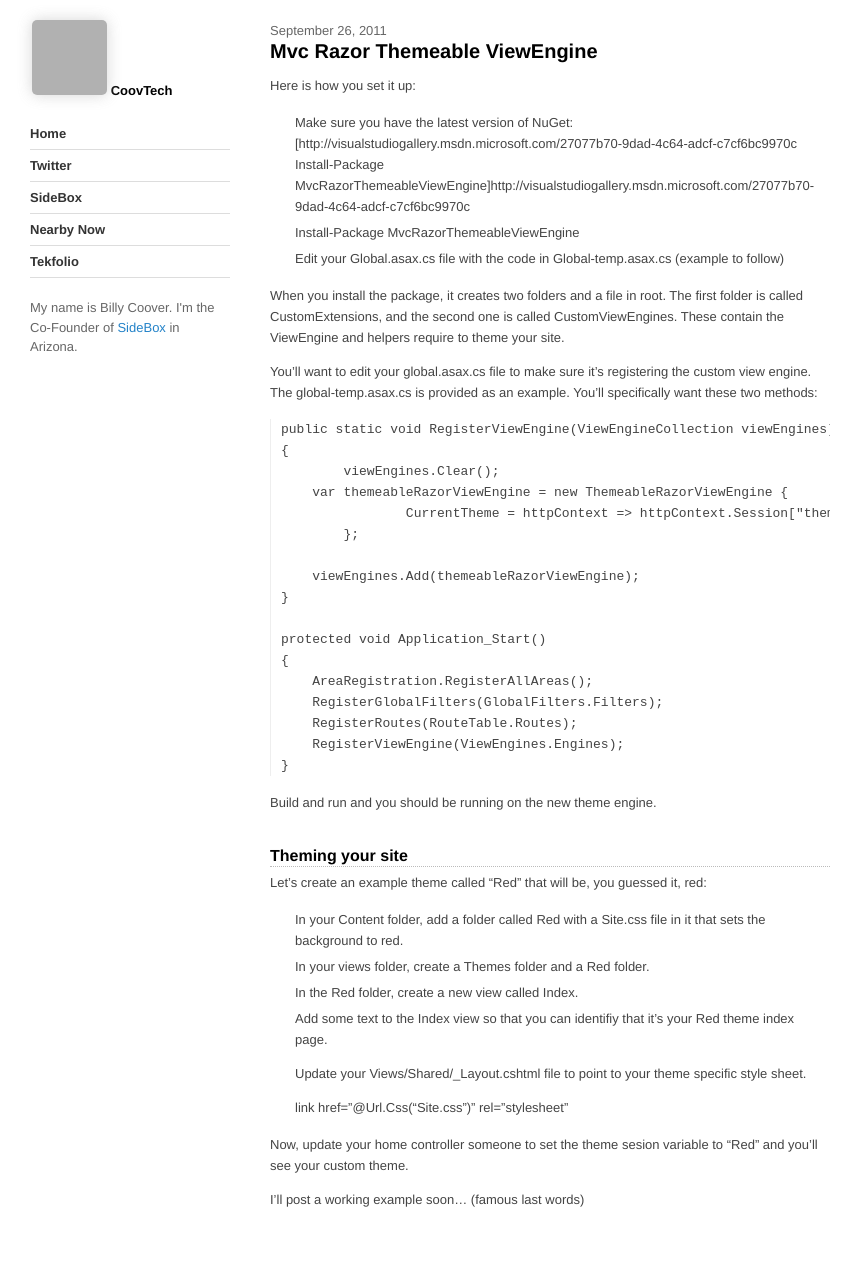
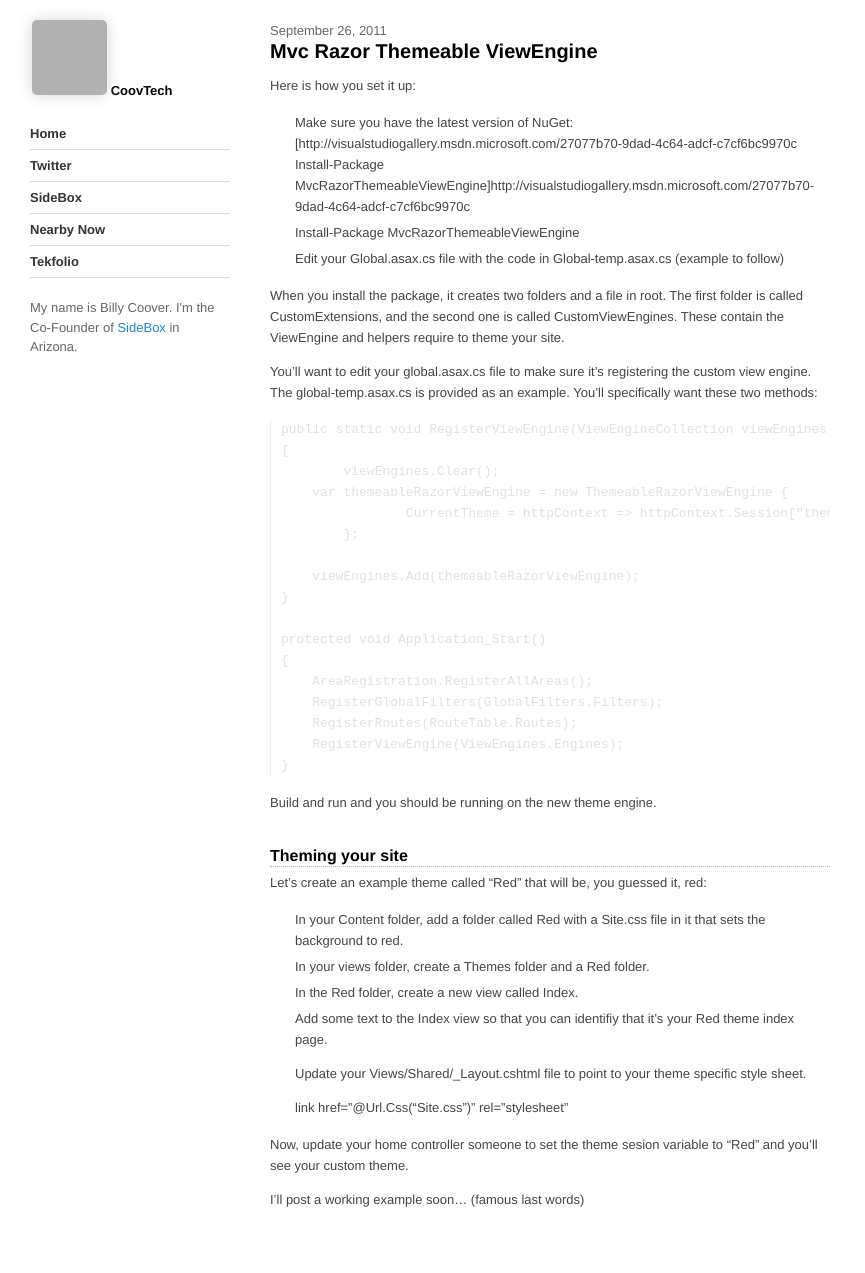
Before and after one commit to azcoov/azcoov.github.com, a Jekyll site: the page built from _posts/2011-09-26-razor-view-engine.md, in a window 1280 px wide. Shown: the whole page, without its empty margins (0-865 px from the left). Built offline with Jekyll 4.4.1, drawn with Linux system fonts in a browser that asks for light colours; Markdown is read by kramdown in place of the engine named in the settings; grey boxes are pictures that could not be loaded.

Commit message:
damn you markdown

```diff
--- a/css/base.css
+++ b/css/base.css
@@ -246,4 +246,5 @@ pre{
   border-left:1px solid #eee;
   overflow:auto;
   -webkit-font-smoothing:subpixel-antialiased;
+  color: #E6E0DB;
 }
```
Also changed, not shown: 1 other file.
